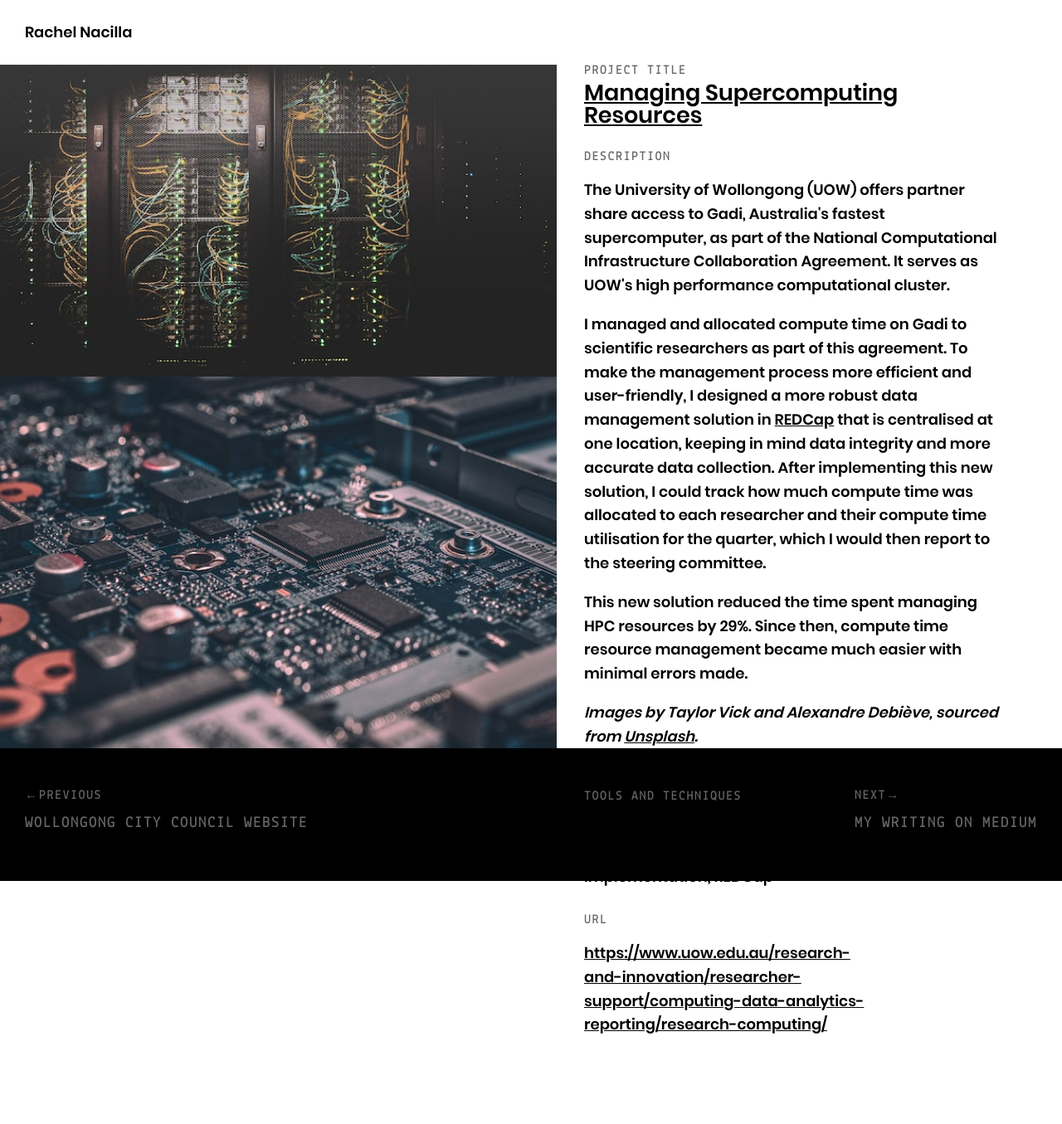
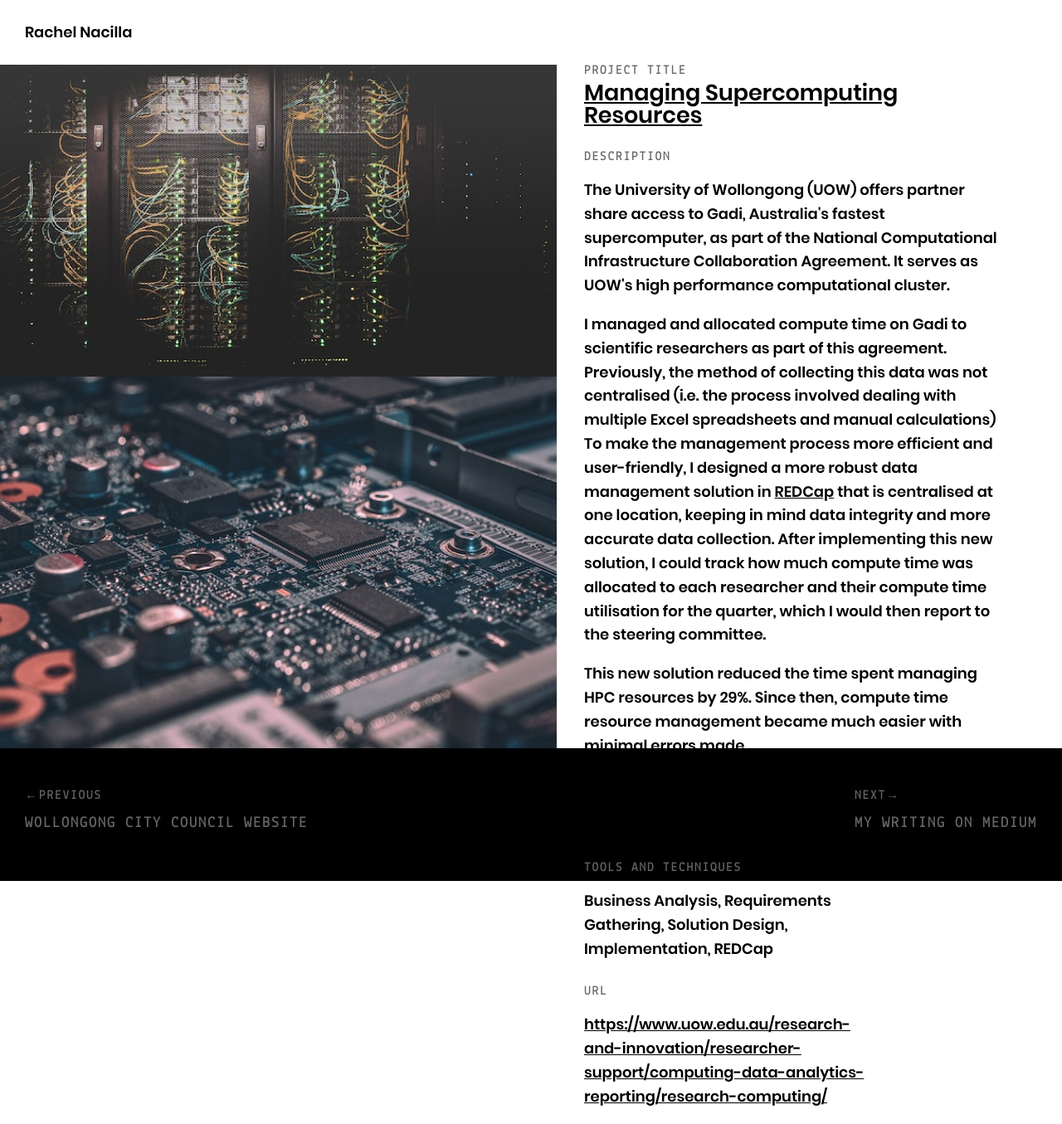
Before and after one commit to rachelnacilla/rachelnacilla.github.io, a Jekyll site: the page built from _posts/projects/2022-03-30-hpc.md, in a window 1280 px wide. Shown: the whole page at 83% size. Built offline with Jekyll 4.4.1, drawn with Linux system fonts in a browser that asks for light colours; before the commit the page ends 1296 px from its top, so only the background shows below that.

Commit message:
More copy in the HPC page

```diff
--- a/_posts/projects/2022-03-30-hpc.md
+++ b/_posts/projects/2022-03-30-hpc.md
@@ -26,7 +26,7 @@
 ---
 <p>The University of Wollongong (UOW) offers partner share access to Gadi, Australia's fastest supercomputer, as part of the National Computational Infrastructure Collaboration Agreement. It serves as UOW's high performance computational cluster.</p>
 
-<p>I managed and allocated compute time on Gadi to scientific researchers as part of this agreement. To make the management process more efficient and user-friendly, I designed a more robust data management solution in <a href="https://projectredcap.org/software/" target="_blank">REDCap</a> that is centralised at one location, keeping in mind data integrity and more accurate data collection. After implementing this new solution, I could track how much compute time was allocated to each researcher and their compute time utilisation for the quarter, which I would then report to the steering committee.</p>
+<p>I managed and allocated compute time on Gadi to scientific researchers as part of this agreement. Previously, the method of collecting this data was not centralised (i.e. the process involved dealing with multiple Excel spreadsheets and manual calculations) To make the management process more efficient and user-friendly, I designed a more robust data management solution in <a href="https://projectredcap.org/software/" target="_blank">REDCap</a> that is centralised at one location, keeping in mind data integrity and more accurate data collection. After implementing this new solution, I could track how much compute time was allocated to each researcher and their compute time utilisation for the quarter, which I would then report to the steering committee.</p>
 
 <p>This new solution reduced the time spent managing HPC resources by 29%. Since then, compute time resource management became much easier with minimal errors made.</p>
 
```
